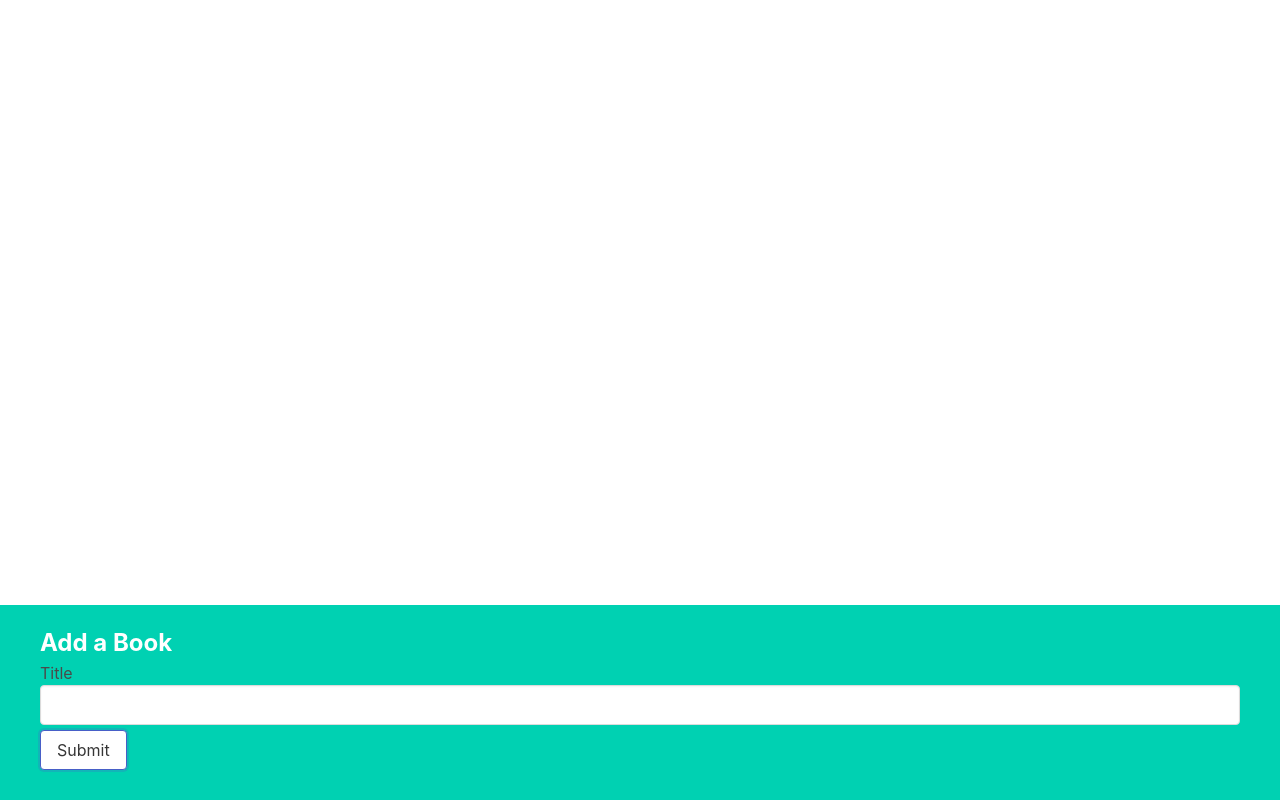
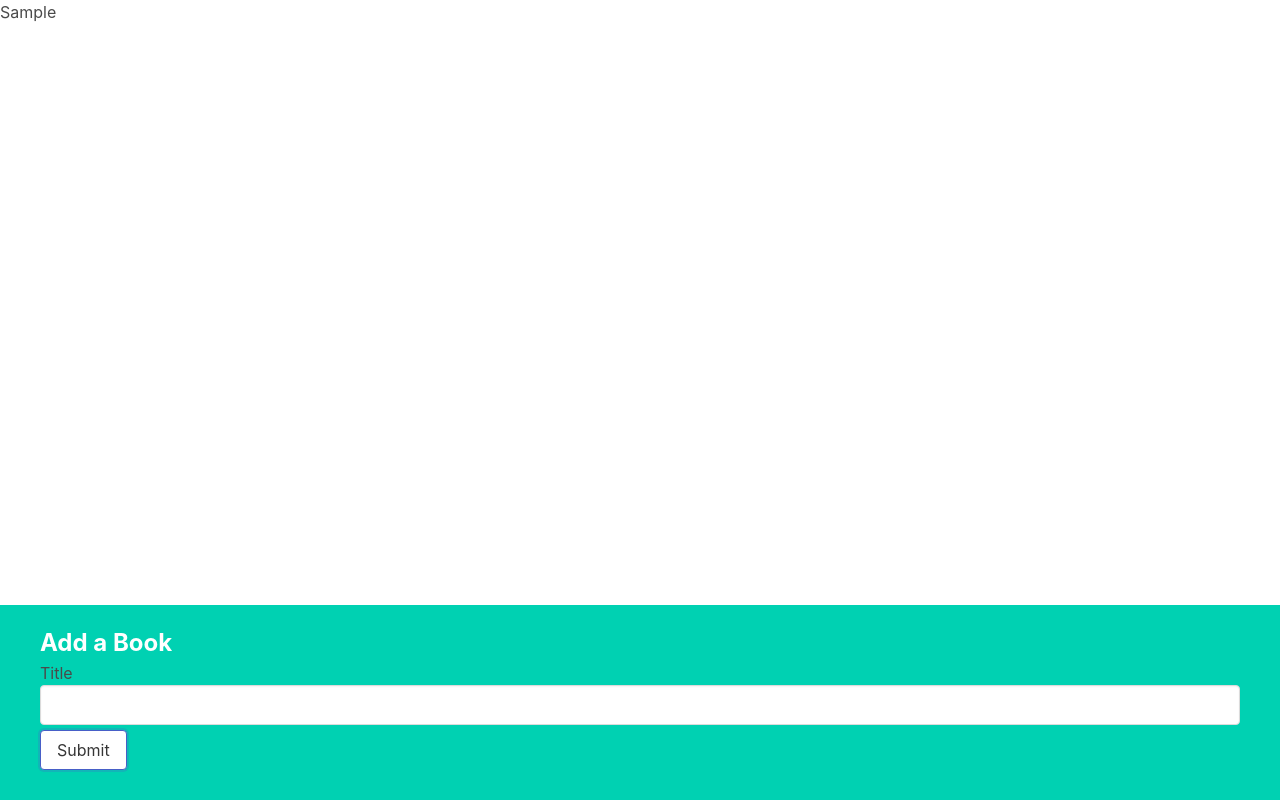
Before and after one commit to kuldeepperumalla/book-bucket, a React (Create React App) app: page / in a window 1280 px wide. Both pictures are taken after typing "Sample" into the empty fields and a click on the button "Submit". Built offline with nearby package versions, Linux system fonts and the light colour scheme.

Commit message:
commit #3 rendering books list

```diff
--- a/src/App.js
+++ b/src/App.js
@@ -6,10 +6,21 @@ function App(){
 
     const createBook= (title) =>{
         console.log('this is the title of the book : ',title);
+        const updatedBooks = [...books, title];
+        setBooks(updatedBooks)
     }
 
-    return <div>
+    const renderedBooks =  books.map((book, i) => {
+        return <li key={i}>{book}</li>
+    })
+
+    return (
+      <div>
         <BookCreate onCreate={createBook} />
-    </div>
+        <ul>
+          <li>{renderedBooks} </li>
+        </ul>
+      </div>
+    );
 }
 export default App
```
